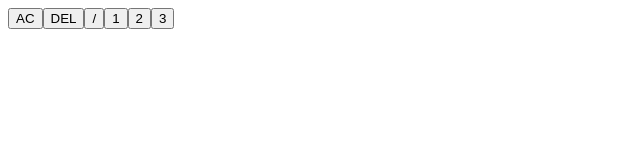
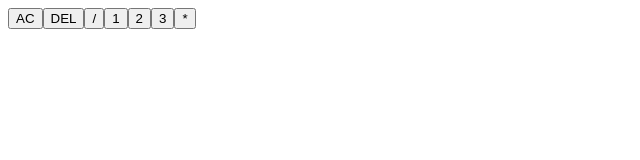
Before and after one commit to dvimukthi/Calculator, a React (Create React App) app: page / in a window 1280 px wide. Shown: the top 160 px of the page, without its empty margins (0-640 px from the left). Built offline with nearby package versions, Linux system fonts and the light colour scheme.

Commit message:
* button

```diff
--- a/src/App.js
+++ b/src/App.js
@@ -11,6 +11,7 @@ function App() {
       <button>1</button>
       <button>2</button>
       <button>3</button>
+      <button>*</button>
     </div>
   );
 }
```
